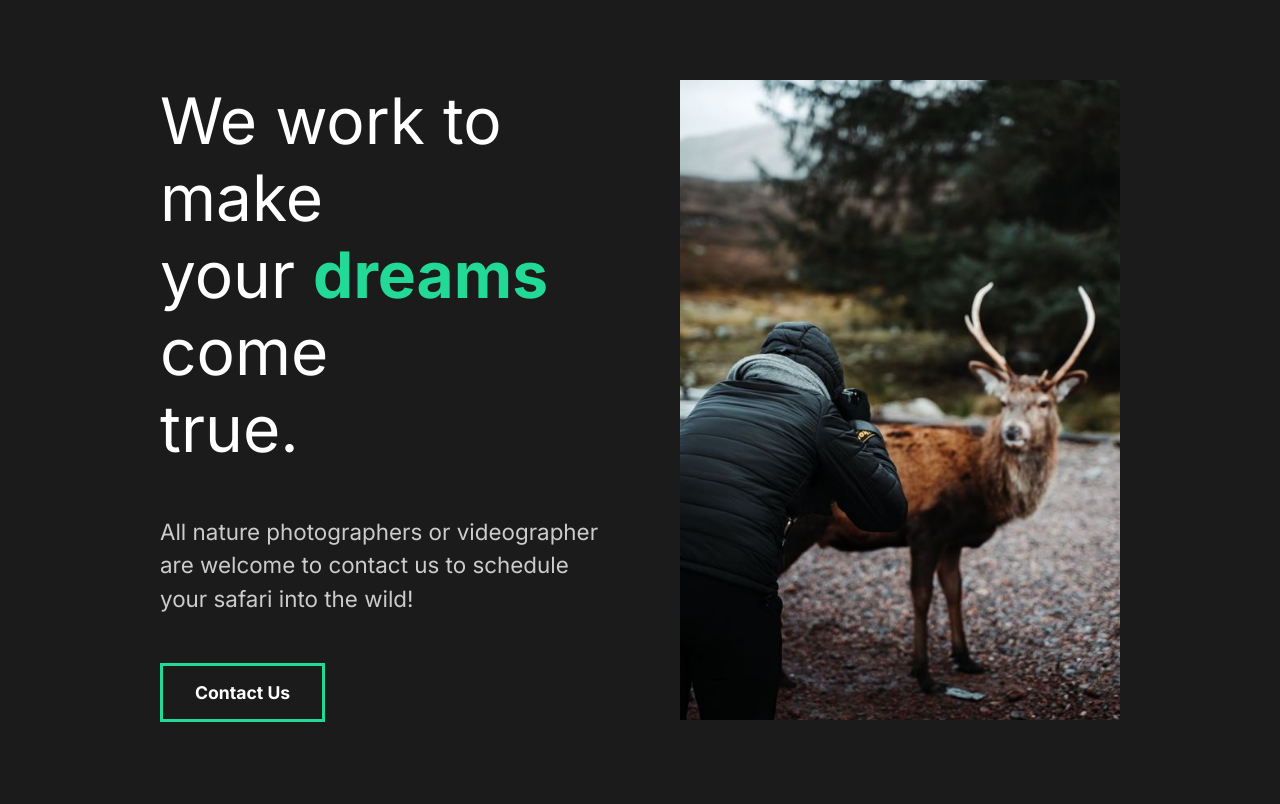
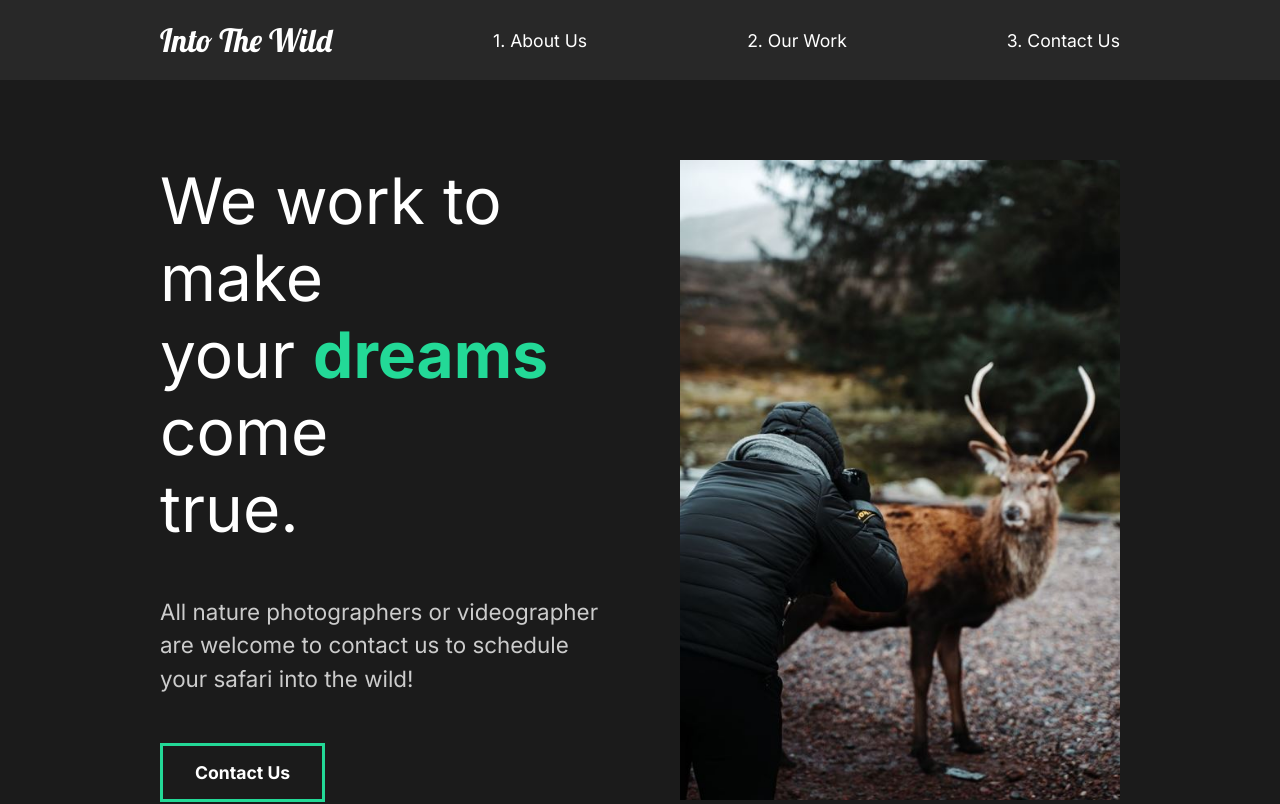
Before and after one commit to WRNwilson/into-the-wild, a React (Create React App) app: page / in a window 1280 px wide. Shown: the top 804 px of the page. Built offline with nearby package versions, Linux system fonts and the light colour scheme.

Commit message:
8. Added a Nav

```diff
--- a/public/index.html
+++ b/public/index.html
@@ -8,6 +8,12 @@
     <meta
       name="description"
       content="Web site created using create-react-app"
+    />
+    <link rel="preconnect" href="https://fonts.googleapis.com" />
+    <link rel="preconnect" href="https://fonts.gstatic.com" crossorigin />
+    <link
+      href="https://fonts.googleapis.com/css2?family=Lobster&display=swap"
+      rel="stylesheet"
     />
     <link rel="preconnect" href="https://fonts.googleapis.com" />
     <link rel="preconnect" href="https://fonts.gstatic.com" crossorigin />
--- a/src/App.js
+++ b/src/App.js
@@ -1,13 +1,16 @@
 import React from "react";
 import GlobalStyle from "./components/GlobalStyle";
 import ServicesSection from "./components/ServicesSection";
+import Nav from "./components/Nav";
 //Import Pages
 import AboutUs from "./pages/AboutUs";
 function App() {
   return (
     <div className="App">
       <GlobalStyle />
+      <Nav />
       <AboutUs />
+
       {/* <ServicesSection /> */}
     </div>
   );
--- /dev/null
+++ b/src/components/Nav.js
@@ -0,0 +1,54 @@
+import React from "react";
+import styled from "styled-components";
+
+const Nav = () => {
+  return (
+    <StyledNav>
+      <h1>
+        <a id="logo" href="#">
+          Into The Wild
+        </a>
+      </h1>
+      <ul>
+        <li>
+          <a href="#">1. About Us</a>
+        </li>
+        <li>
+          <a href="#">2. Our Work</a>
+        </li>
+        <li>
+          <a href="#">3. Contact Us</a>
+        </li>
+      </ul>
+    </StyledNav>
+  );
+};
+
+const StyledNav = styled.nav`
+  min-height: 10vh;
+  display: flex;
+  margin: auto;
+  justify-content: space-between;
+  align-items: center;
+  padding: 1rem 10rem;
+  background: #282828;
+  a {
+    color: white;
+    text-decoration: none;
+  }
+  ul {
+    display: flex;
+    list-style: none;
+  }
+  #logo {
+    font-size: 2rem;
+    font-family: "Lobster", cursive;
+    font-weight: lighter;
+  }
+  li {
+    padding-left: 10rem;
+    position: relative;
+  }
+`;
+
+export default Nav;
```
